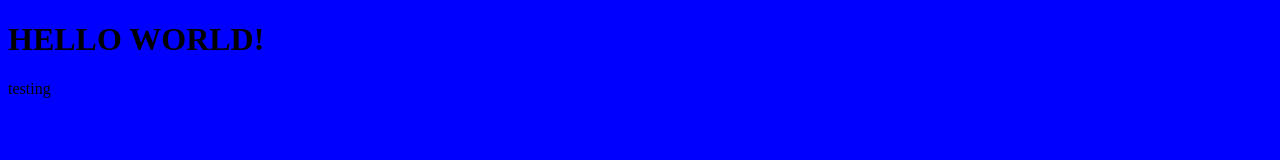
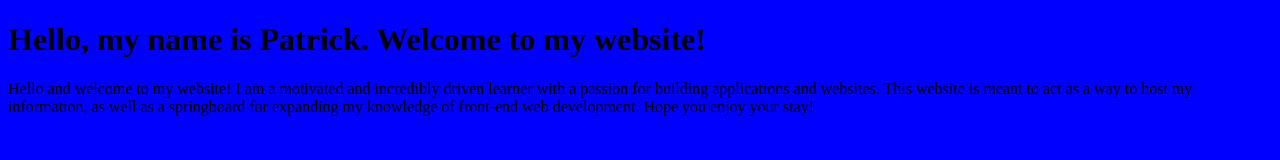
Before and after one commit to pjheard8/patrickheard.github.io, a plain HTML site: page index.html in a window 1280 px wide. Drawn offline with Linux system fonts and the light colour scheme.

Commit message:
added in intro statement

```diff
--- a/index.html
+++ b/index.html
@@ -4,7 +4,10 @@
         <link rel="stylesheet" href="style.css">
     </head>
     <body>
-        <h1>HELLO WORLD!</h1>
-        <p>testing</p>
+        <h1>Hello, my name is Patrick. Welcome to my website!</h1>
+        <p>Hello and welcome to my website! I am a motivated and incredibly driven learner with a passion
+            for building applications and websites. This website is meant to act as a way to host my information,
+            as well as a springboard for expanding my knowledge of front-end web development. Hope you enjoy your stay!
+        </p>
     </body>
 </html>
```
